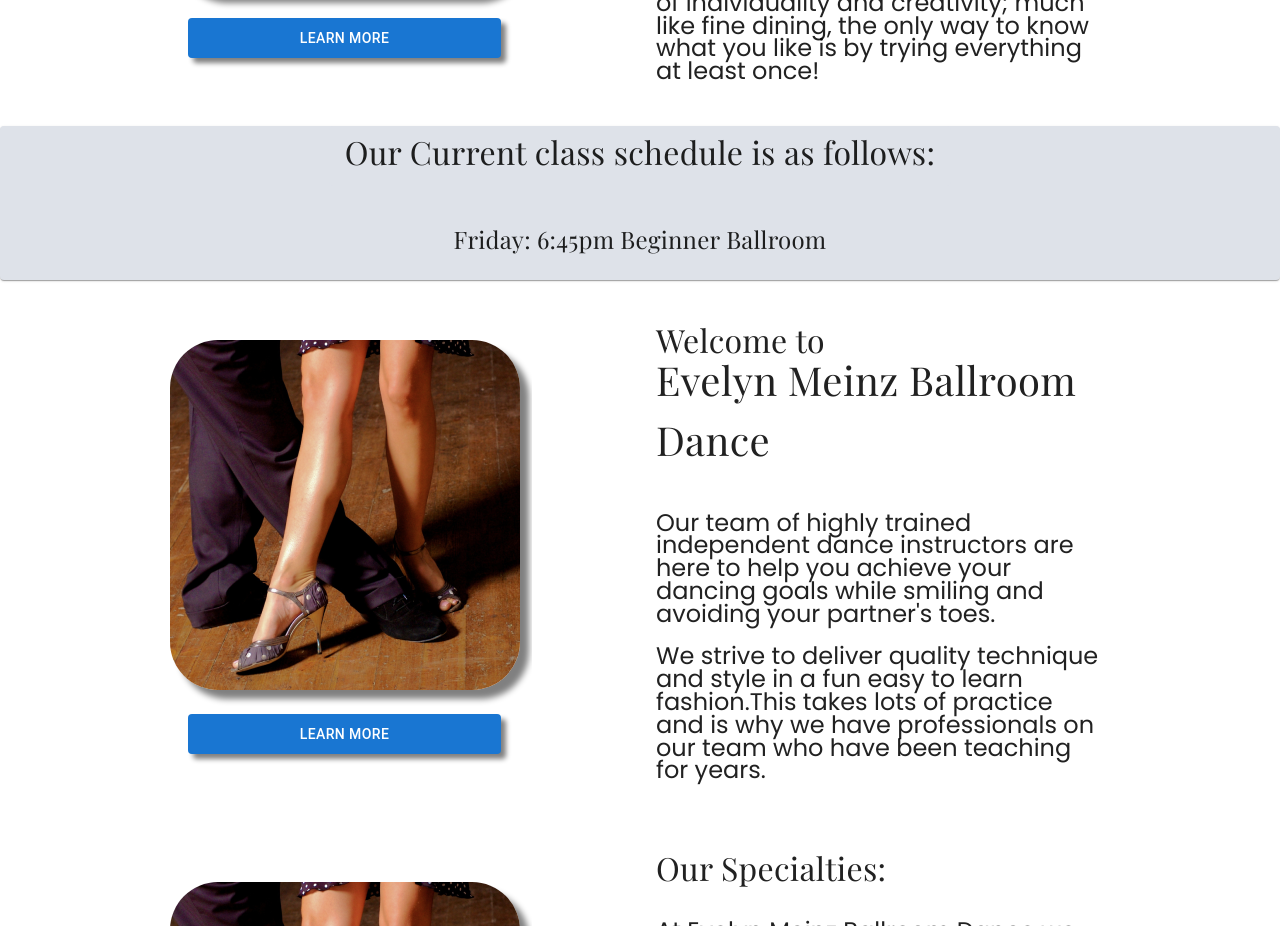
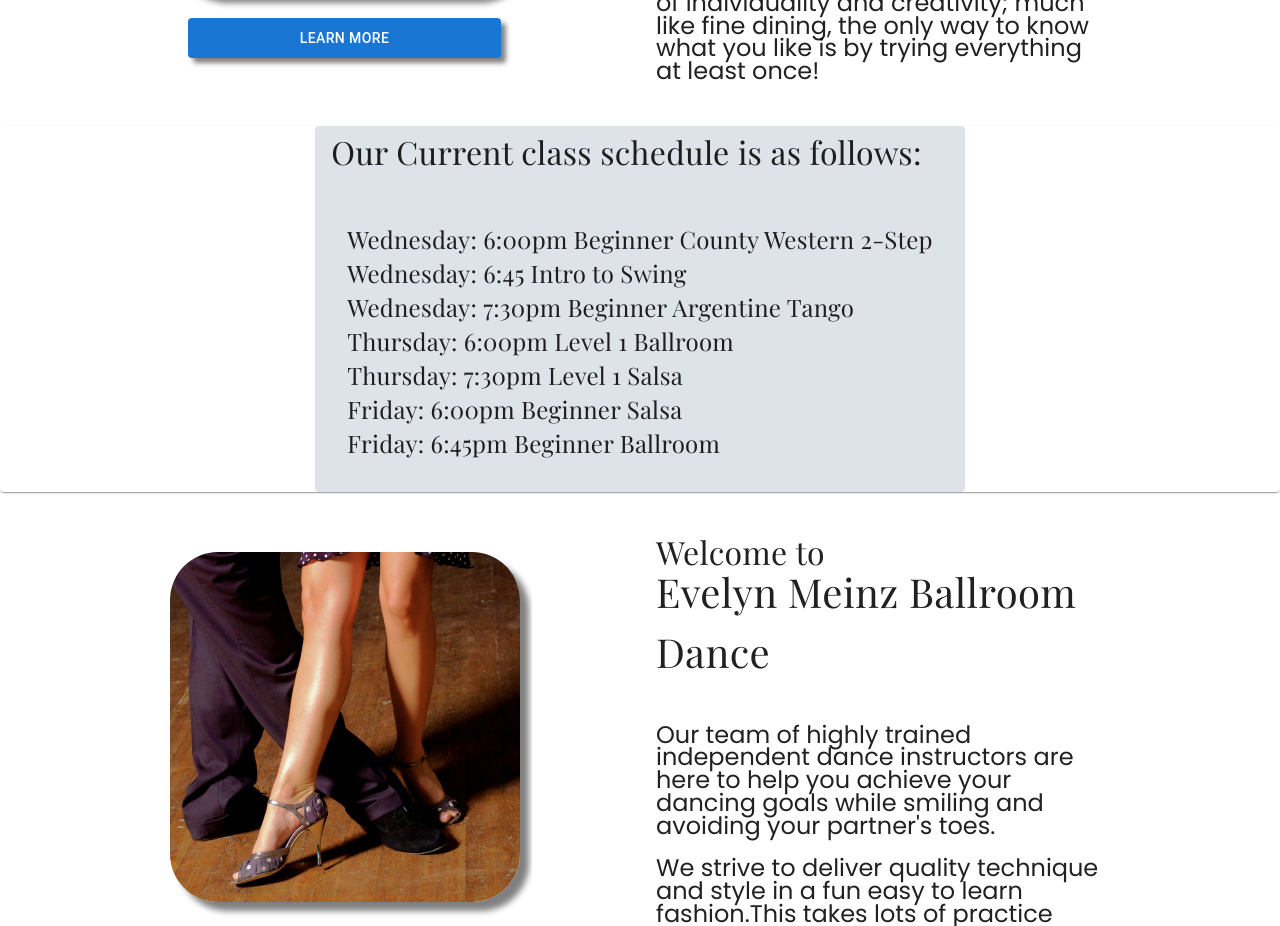
Before and after one commit to th2n10s4u/embd-website, a React (Create React App) app: page / in a window 1280 px wide. Shown: the part 1120-2046 px from the top of the page. Built offline with nearby package versions, Linux system fonts and the light colour scheme.

Commit message:
TemplateTextCard.js
Changed list text prop into an array with JS .map

```diff
--- a/src/assets/components/SocialDance.js
+++ b/src/assets/components/SocialDance.js
@@ -24,13 +24,15 @@ export default function SocialDance() {
       <React.Fragment>
         <TemplateTextCard
           TextCardHeader="Our current class schedule is as follows:"
-          ListText="Wednesday: 6:00pm Beginner County Western 2-Step"
-          ListText="Wednesday: 6:45 Intro to Swing"
-          ListText="Wednesday: 7:30pm Beginner Argentine Tango"
-          ListText="Thursday: 6:00pm Level 1 Ballroom"
-          ListText="Thursday: 7:30pm Level 1 Salsa"
-          ListText="Friday: 6:00pm Beginner Salsa"
-          ListText="Friday: 6:45pm Beginner Ballroom"
+          ListText={[
+            "Wednesday: 6:00pm Beginner County Western 2-Step",
+            "Wednesday: 6:45 Intro to Swing",
+            "Wednesday: 7:30pm Beginner Argentine Tango",
+            "Thursday: 6:00pm Level 1 Ballroom",
+            "Thursday: 7:30pm Level 1 Salsa",
+            "Friday: 6:00pm Beginner Salsa",
+            "Friday: 6:45pm Beginner Ballroom",
+          ]}
         />
       </React.Fragment>
 
--- a/src/assets/components/TemplateTextCard.js
+++ b/src/assets/components/TemplateTextCard.js
@@ -19,7 +19,7 @@ export default function TemplateTextCard(props) {
         flexDirection: "column",
         justifyContent: "center",
         alignItems: "center",
-        background: "#DEE2E9",
+        // background: "#DEE2E9",
       }}
     >
       <Card
@@ -47,7 +47,6 @@ export default function TemplateTextCard(props) {
           </Typography>
           {/* {props.TextCardHeader} */}
         </CardContent>
-      </Card>
         <Typography
           sx={{
             fontFamily: "Playfair Display",
@@ -70,9 +69,14 @@ export default function TemplateTextCard(props) {
               lineHeight: "18px",
             }}
           >
-          <ListItem>{props.ListText}</ListItem>
+            <List>
+              {props.ListText.map((text) => (
+                <ListItem>{text}</ListItem>
+              ))}
+            </List>
           </Typography>
         </CardContent>
+      </Card>
     </Paper>
   );
 }
```
Lines whose indentation alone changed are shown as unchanged.
